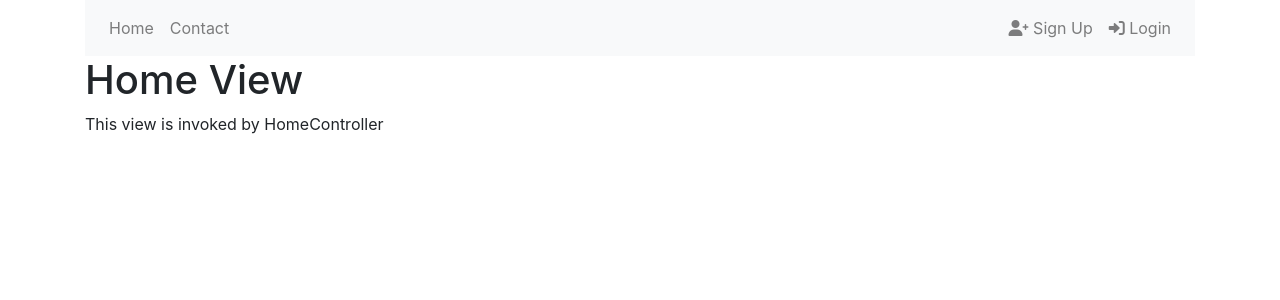
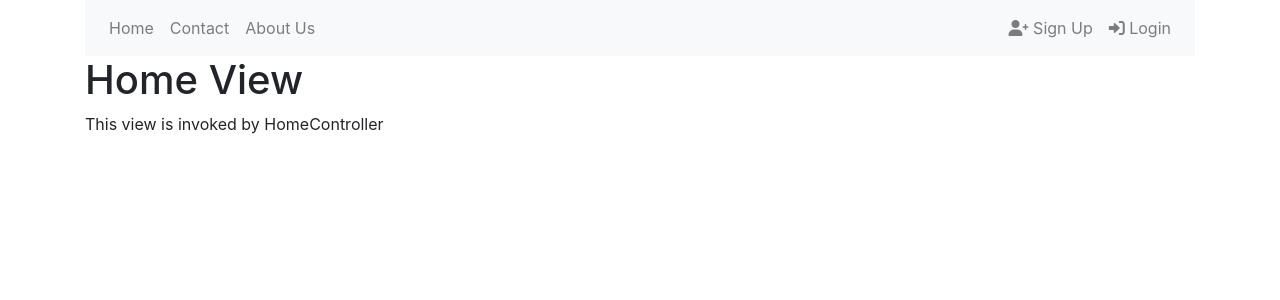
Before and after one commit to ChristinaKs/eComm-Term-Project, a PHP site: page /TermProject/ in a window 1280 px wide. Shown: the top 300 px of the page. Run offline with PHP 8.4, Linux system fonts and the light colour scheme; data that the repository does not hold is empty.

Commit message:
Updated header

```diff
--- a/TermProject/app/views/includes/header.php
+++ b/TermProject/app/views/includes/header.php
@@ -29,13 +29,16 @@
     <li class="nav-item">
       <a class="nav-link" href="/TermProject/Contact">Contact</a>
     </li>
+    <li class="nav-item">
+      <a class="nav-link" href="/TermProject/AboutUs">About Us</a>
+    </li>
 
   </ul>
 
   <ul class="nav navbar-nav navbar-right">
     <?php
     if (isLoggedIn()) {
-      echo '<li class="nav-item"><a class="nav-link" href="/TermProject/Login/logout"><i class="fa-solid fa-sign-out"></i> Logout  '. $_SESSION['user_username'].'</a></li>';
+      echo '<li class="nav-item"><a class="nav-link" href="/TermProject/Login/logout"><i class="fa-solid fa-sign-out"></i> Logout </a></li>';
     }
     else {
       echo '<li class="nav-item"><a class="nav-link" href="/TermProject/Login/Create"><i class="fa-solid fa-user-plus"></i> Sign Up</a></li>
```
